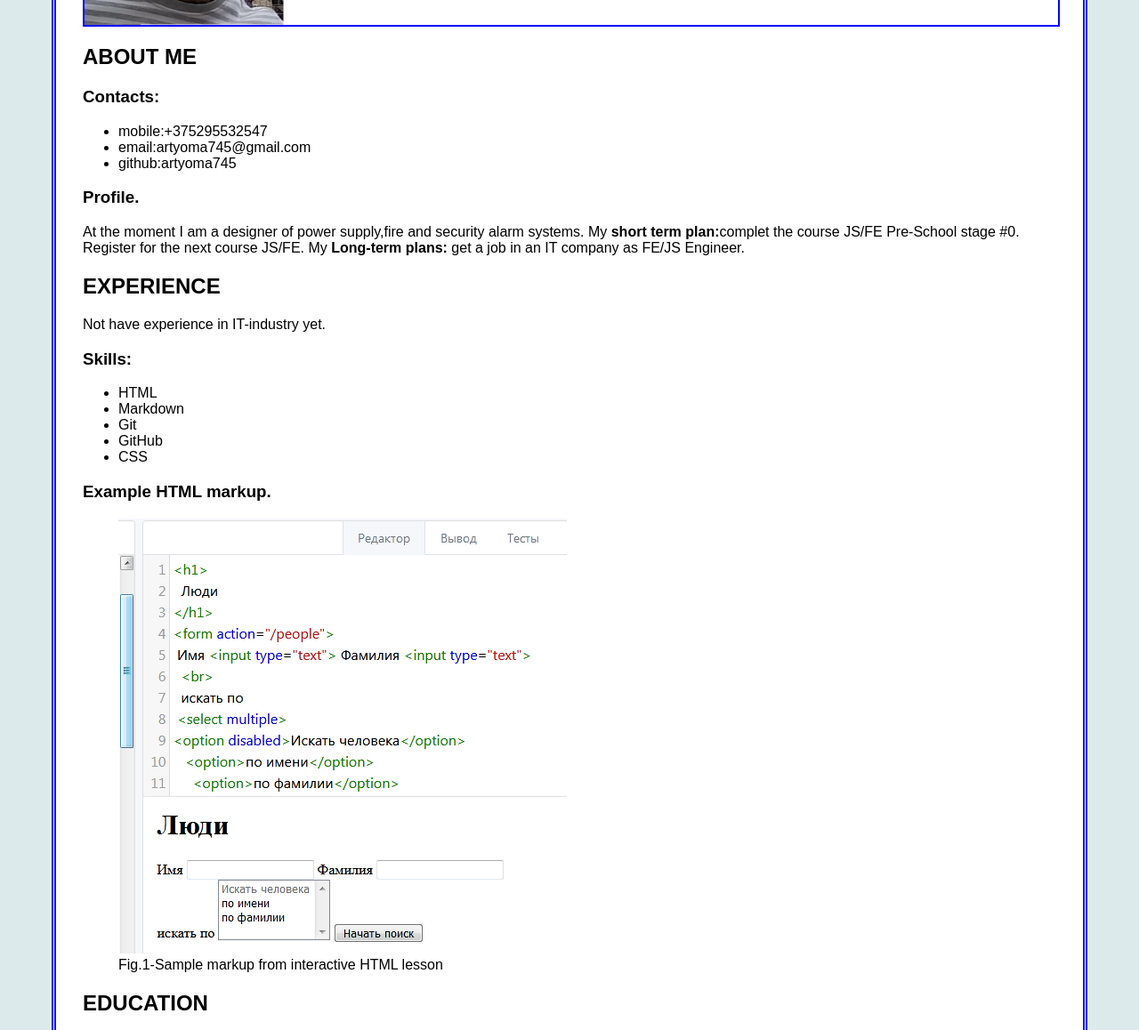
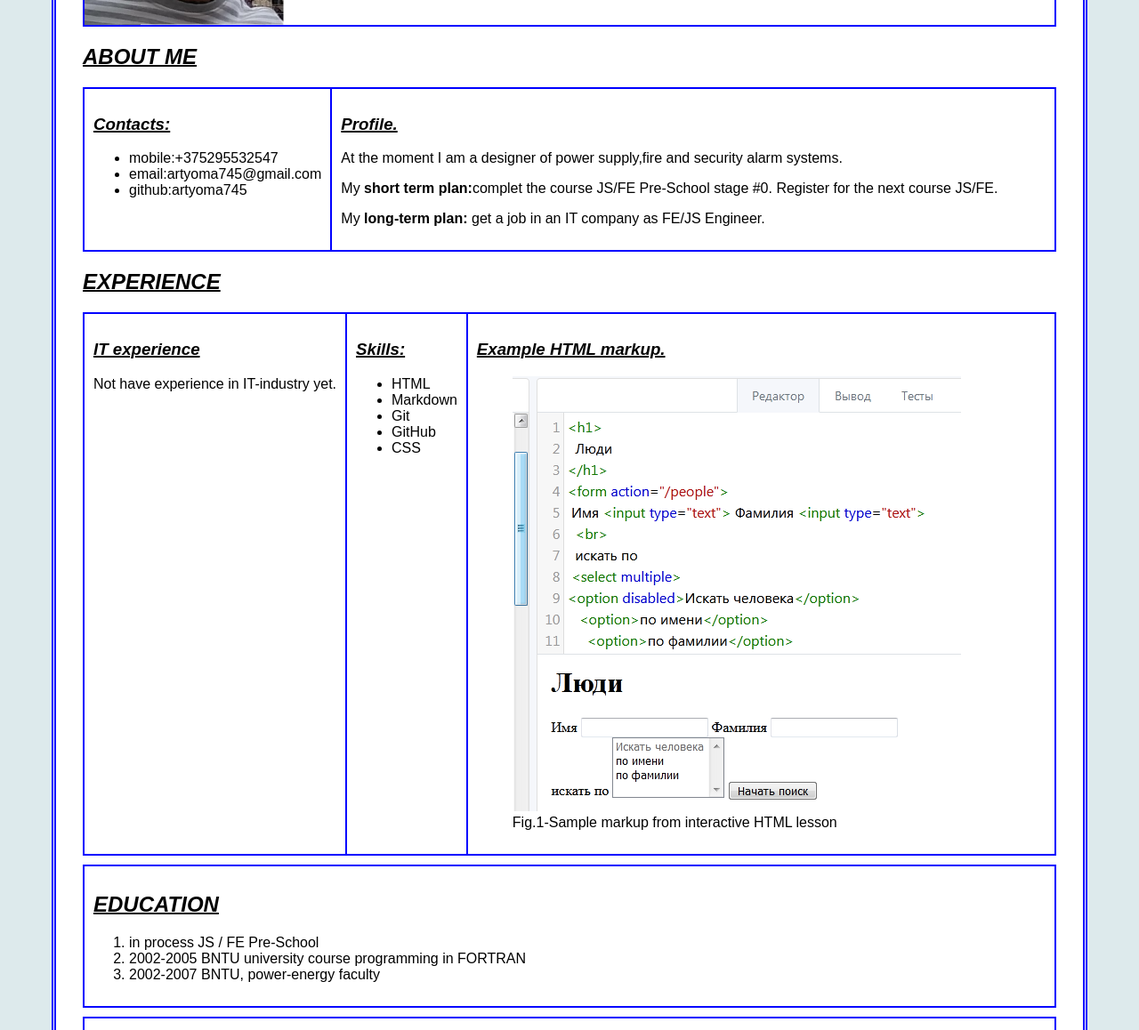
Before and after one commit to artyoma745/rsschool-cv, a plain HTML site: page index.html in a window 1280 px wide. Shown: the part 357-1515 px from the top of the page at 89% size. Drawn offline with Linux system fonts and the light colour scheme.

Commit message:
refactor: chng html, complit css

```diff
--- a/cv-style.css
+++ b/cv-style.css
@@ -2,7 +2,10 @@ body {
    background: rgb(221, 234, 236);
     font-family: Arial, Helvetica, sans-serif;
     padding: 50px;
-
+    }
+    h2, h3 {
+    font-style: italic;
+    text-decoration: underline 2px;
 }
 .container {
     width: 1000;
@@ -14,7 +17,6 @@ body {
 header {
     position: relative;
     height: 290px;
-    width: 100%;
     border: 2px solid blue;
 }
 .avatar{
@@ -25,8 +27,47 @@ header {
 .fio{
     position: absolute;
     left: 224px;
+    right: 0px;
     height: 100%;
-    width: 900px;
+    margin: 0px;
+    line-height: 224px;
     text-align: center;
-    justify-items: center;
+    font-size: 35px;
 }
+.block-me{
+    display: flex;
+    border: 1px solid blue;
+    margin: 10px 0px;
+}
+.contact{
+    border: 1px solid blue;
+    padding: 10px;
+}
+.profile{
+    flex-grow: 1;
+    border: 1px solid blue;
+    padding: 10px;
+}
+.block-skill{
+    display: flex;
+    border: 1px solid blue;
+    margin: 10px 0px;
+}
+.exper{
+    border: 1px solid blue;
+    padding: 10px;
+}
+.skil{
+    border: 1px solid blue;
+    padding: 10px;
+}
+.exmpl{
+    flex-grow: 1;
+    border: 1px solid blue;
+    padding: 10px;
+}
+.edctn, .lang {
+    border: 2px solid blue;
+    margin: 10px 0px;
+    padding: 10px;
+}
--- a/index.html
+++ b/index.html
@@ -10,11 +10,12 @@
     <div class="container">
     <header>
     <img class="avatar" src="images/myfoto.jpg" alt="myfoto" width="224" height="290">
-    <div class="fio"><h1>Artsiom Mandryk(RSschool student)</h1></div>
+    <div class="fio"><p>Artsiom Mandryk(RSschool student)</p>
+    </div>
  </header>
+    <h2>ABOUT ME</h2>
     <section class="block-me">
-<h2>ABOUT ME</h2>
-<article>
+<article class="contact">
     <h3>Contacts:</h3>
     <ul>
         <li>mobile:+375295532547</li>
@@ -22,15 +23,20 @@
         <li>github:artyoma745</li>
         </ul>
 </article>
-<article>
+<article class="profile">
     <h3>Profile.</h3>
-    <p>At the moment I am a designer of power supply,fire and security alarm systems. My <b>short term plan:</b>complet the course JS/FE Pre-School stage #0. Register for the next course JS/FE. My <b>Long-term plans:</b> get a job in an IT company as FE/JS Engineer.</p>
+    <p>At the moment I am a designer of power supply,fire and security alarm systems.</p>
+    <p>My <b>short term plan:</b>complet the course JS/FE Pre-School stage #0. Register for the next course JS/FE.</p>
+    <p>My <b>long-term plan:</b> get a job in an IT company as FE/JS Engineer.</p>
 </article>
     </section>
+    <h2>EXPERIENCE</h2>
     <section class="block-skill">
-        <h2>EXPERIENCE</h2>
+        <article class="exper">
+        <h3>IT experience</h3>
         <p>Not have experience in IT-industry yet.</p>
-<article>
+        </article>
+    <article class="skil">
     <h3>Skills:</h3>
     <ul>
         <li>HTML</li>
@@ -40,7 +46,7 @@
         <li>CSS</li>
         </ul>
 </article>
-<article>
+<article class="exmpl">
     <h3>Example HTML markup.</h3>
     <figure>
         <img src="images/fig.1.png"
```
